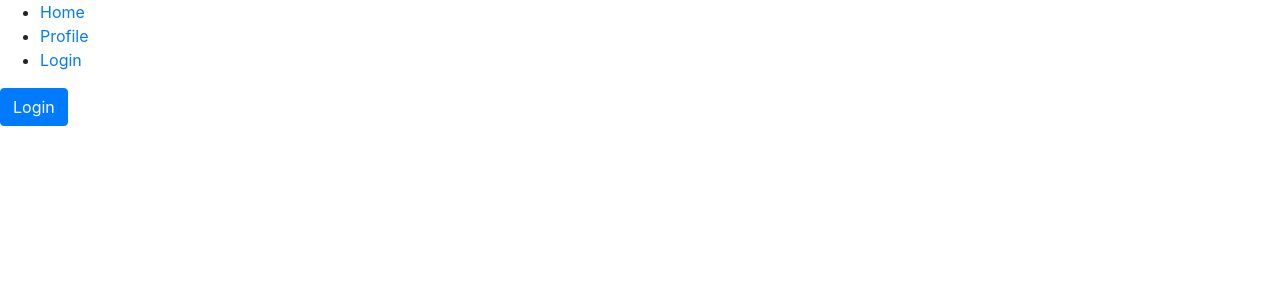
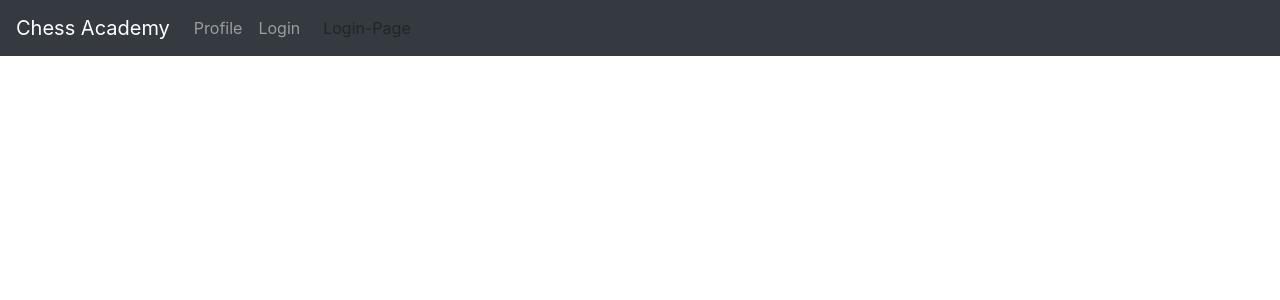
Before and after one commit to azyco/ui-chess-academy, a React (Create React App) app: page /login in a window 1280 px wide. Shown: the top 300 px of the page. Built offline with nearby package versions, Linux system fonts and the light colour scheme; the HTML template or start-up script is replaced by a standard one.

Commit message:
added basic navbar (#2)

```diff
--- a/package.json
+++ b/package.json
@@ -6,9 +6,11 @@
     "@testing-library/jest-dom": "^4.2.4",
     "@testing-library/react": "^9.3.2",
     "@testing-library/user-event": "^7.1.2",
+    "@types/bootstrap": "^4.5.0",
     "@types/jest": "^26.0.13",
     "@types/node": "^14.6.4",
     "@types/react": "^16.9.49",
+    "@types/react-bootstrap": "^0.32.22",
     "@types/react-dom": "^16.9.8",
     "@types/react-router-dom": "^5.1.5",
     "bootstrap": "^4.5.2",
--- a/src/App.tsx
+++ b/src/App.tsx
@@ -5,31 +5,26 @@ import {
   BrowserRouter as Router,
   Switch,
   Route,
-  Link
 } from "react-router-dom";
 
 import { Home } from './pages/Home';
 import { Login } from './pages/Login';
 import { Profile } from './pages/Profile';
 
+import Navbar from 'react-bootstrap/Navbar';
+import Nav from 'react-bootstrap/Nav';
+
 class App extends React.Component {
   render() {
     return (
+      <Navbar fixed="top" bg="dark" variant="dark" expand="lg">
+        <Navbar.Brand href="/">Chess Academy</Navbar.Brand>
+        <Navbar.Toggle aria-controls="basic-navbar-nav" />
+        <Navbar.Collapse id="basic-navbar-nav">
+          <Nav className="mr-auto">
             <Router>
-        <div>
-          <nav>
-            <ul>
-              <li>
-                <Link to="/">Home</Link>
-              </li>
-              <li>
-                <Link to="/profile">Profile</Link>
-              </li>
-              <li>
-                <Link to="/login">Login</Link>
-              </li>
-            </ul>
-          </nav>
+              <Nav.Link href="/profile">Profile</Nav.Link>
+              <Nav.Link href="/login">Login</Nav.Link>
               <Switch>
                 <Route path="/profile">
                   <Profile />
@@ -41,8 +36,10 @@ class App extends React.Component {
                   <Home />
                 </Route>
               </Switch>
-        </div>
             </Router>
+          </Nav>
+        </Navbar.Collapse>
+      </Navbar>
     );
   }
 }
--- a/src/pages/Home.tsx
+++ b/src/pages/Home.tsx
@@ -1,5 +1,10 @@
 import React from 'react';
+import { Container } from 'react-bootstrap';
 
 export function Home() {
-    return <h2>Home</h2>;
+    return (
+    <Container>
+        Home-Page
+    </Container>
+    );
 }
--- a/src/pages/Login.tsx
+++ b/src/pages/Login.tsx
@@ -1,10 +1,10 @@
 import React from 'react';
-import Button from 'react-bootstrap/Button';
+import { Container } from 'react-bootstrap';
 
 export function Login() {
-    return <div>
-        <form>
-            <Button>Login</Button>
-        </form>
-    </div>;
+    return (
+    <Container>
+        Login-Page
+    </Container>
+    );
 }
--- a/src/pages/Profile.tsx
+++ b/src/pages/Profile.tsx
@@ -1,7 +1,12 @@
 import React from 'react';
+import { Container } from 'react-bootstrap';
 
 export class Profile extends React.Component {
     render() {
-        return <h2>About</h2>;
+        return (
+        <Container>
+            Profile-Page
+        </Container>
+        );
     }
 }
```
Also changed, not shown: 1 other file (tests, documents, lock files or other folders). Lines whose indentation alone changed are shown as unchanged.
